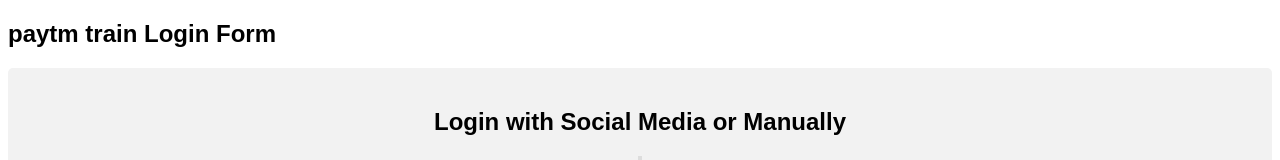
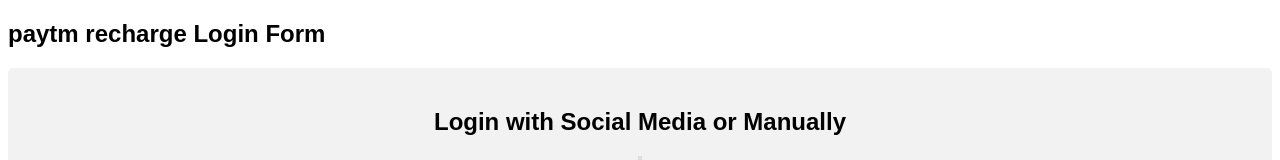
Before and after one commit to jinkavenky567/dockerproject, a plain HTML site: page index.html in a window 1280 px wide. Shown: the top 160 px of the page. Drawn offline with Linux system fonts and the light colour scheme.

Commit message:
Update index.html

```diff
--- a/index.html
+++ b/index.html
@@ -135,7 +135,7 @@
 </head>
 <body>
 
-<h2>paytm train Login Form</h2>
+<h2>paytm recharge Login Form</h2>
 
 
 <div class="container">
```
